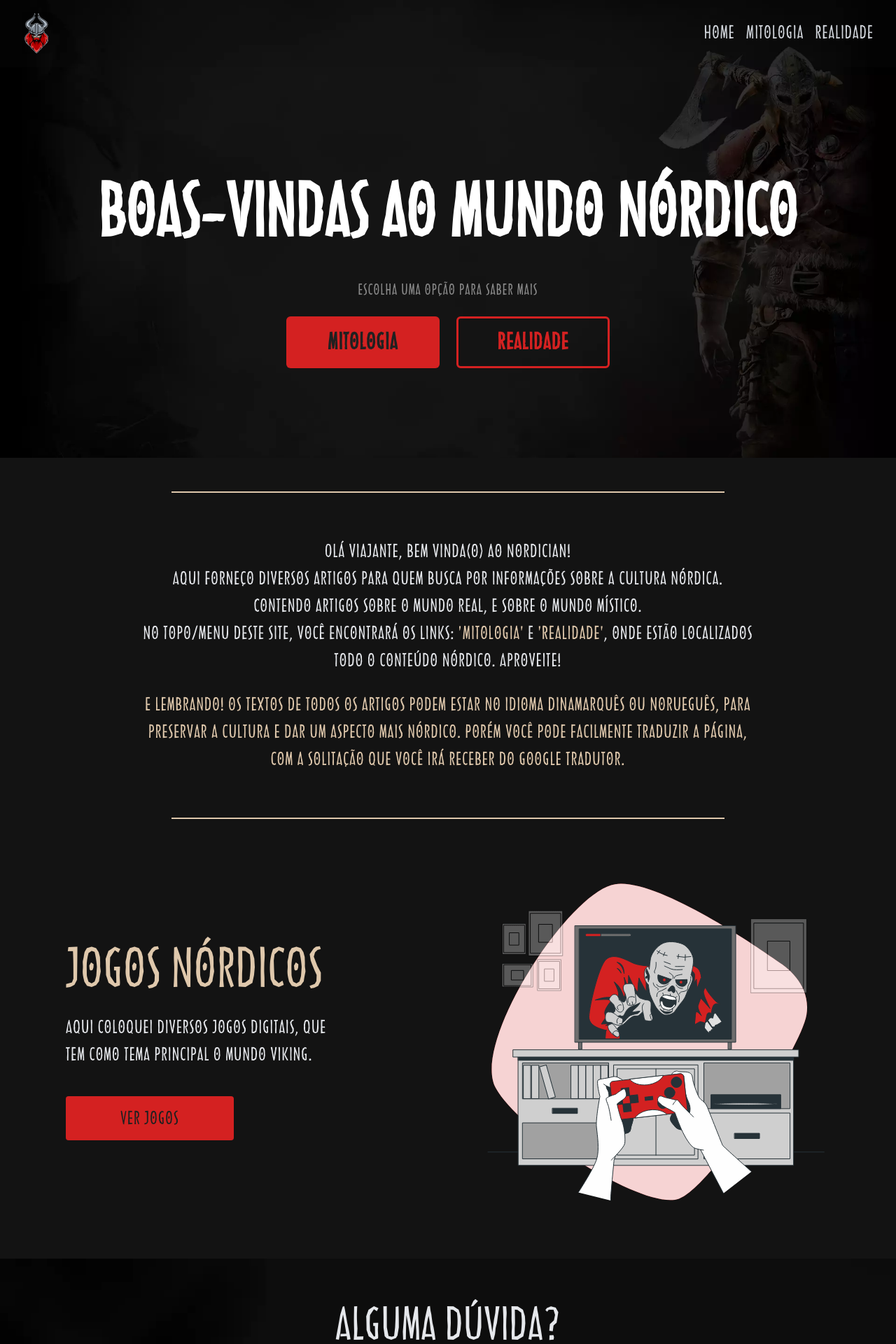
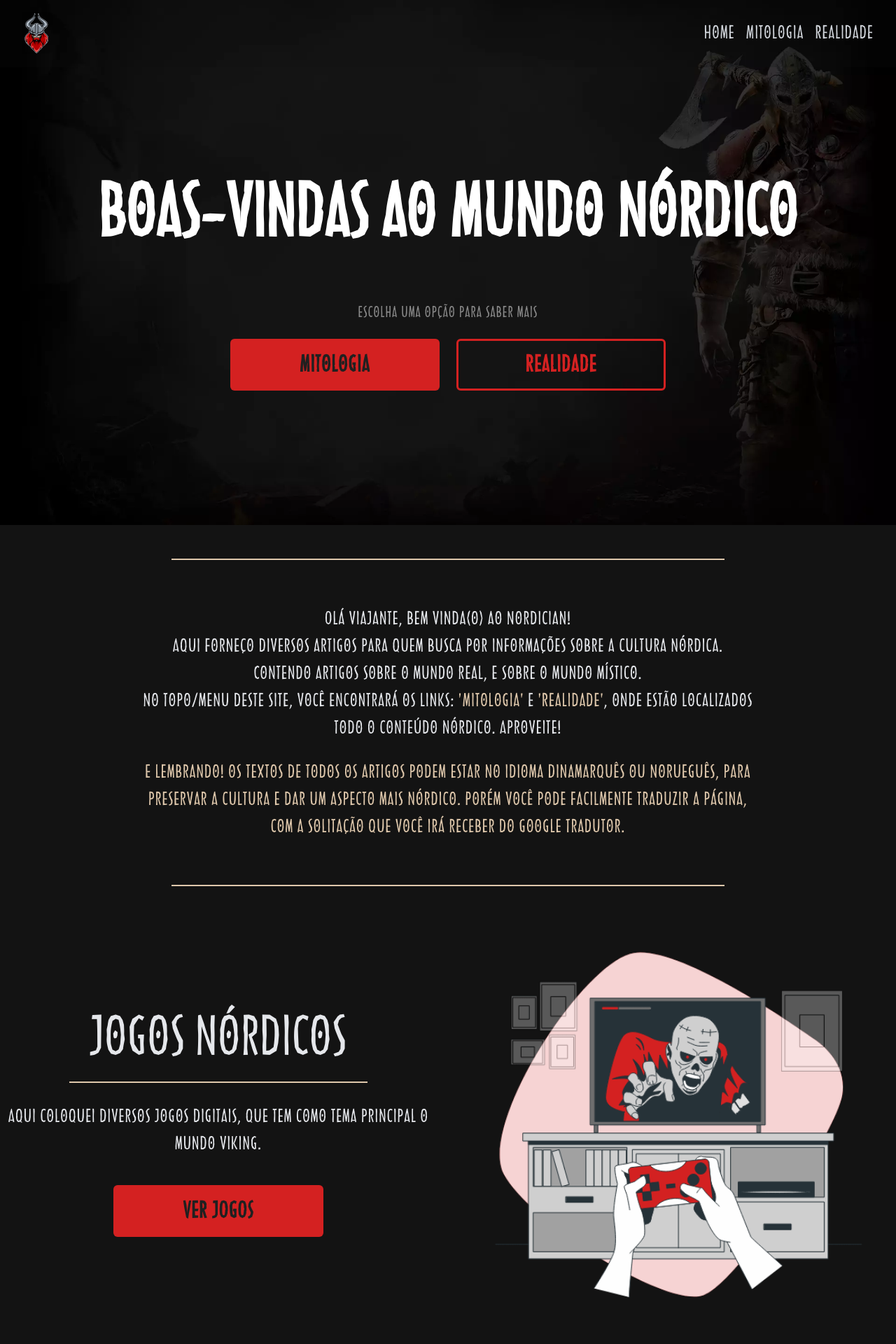
Before and after one commit to giovanniclopes/nordician2, a React (Vite) app: page / in a window 1280 px wide. Shown: the top 1920 px of the page at 70% size. Built offline with nearby package versions, Linux system fonts and the light colour scheme.

Commit message:
'games' section updated

```diff
--- a/src/components/Button.tsx
+++ b/src/components/Button.tsx
@@ -10,8 +10,8 @@ export function Button({ title, type = "PRIMARY", ...rest }: ButtonProps) {
     <button
       className={classNames(
         type === "PRIMARY"
-          ? "bg-red-400 text-gray-500 border-[3px] border-transparent rounded-md text-3xl py-4 px-14 transition-all hover:bg-opacity-80 mbl:text-2xl mbl:px-9 mbl:py-3"
-          : "bg-transparent border-[3px] border-red-400 rounded-md text-red-400 text-3xl py-4 px-14 transition-all hover:border-opacity-80 hover:text-opacity-80 mbl:text-2xl mbl:px-9 mbl:py-3"
+          ? "py-4 px-24 bg-red-400 text-gray-500 border-[3px] border-transparent rounded-md text-3xl font-bold transition-all hover:bg-opacity-80 mbl:text-2xl mbl:px-9 mbl:py-3"
+          : "py-4 px-24 bg-transparent border-[3px] border-red-400 rounded-md text-red-400 text-3xl font-bold transition-all hover:border-opacity-80 hover:text-opacity-80 mbl:text-2xl mbl:px-9 mbl:py-3"
       )}
     >
       {title}
--- a/src/pages/Home.tsx
+++ b/src/pages/Home.tsx
@@ -9,11 +9,14 @@ export function Home() {
     <>
       <ScrollToTop />
       <Navbar />
-      <div id="section1" className="h-max bg-main bg-cover pt-32 mbl:pt-12">
+      <div
+        id="section1"
+        className="h-max bg-main bg-cover pt-32 pb-16 mbl:pt-12 mbl:pb-0"
+      >
         <div className="flex items-center justify-center py-40 sm:py-32">
-          <div className="flex flex-col items-center justify-center gap-12 font-nordica font-bold">
+          <div className="flex flex-col items-center justify-center gap-20">
             <div className="flex flex-col items-center justify-center gap-4">
-              <h1 className="text-white text-8xl text-center mbl:text-5xl">
+              <h1 className="text-white text-8xl text-center font-bold mbl:text-5xl">
                 Boas-vindas ao Mundo Nórdico
               </h1>
             </div>
@@ -56,33 +59,33 @@ export function Home() {
         </p>
         <hr className="border border-maroon-100 w-2/3 mt-10" />
       </div>
-      <div id="section3" className="flex items-center justify-center p-5 mx-5">
-        <div className="flex flex-row justify-center items-center gap-52 mbl:flex-col-reverse mbl:gap-20">
-          <div className="flex flex-col gap-10 mbl:items-center mbl:text-center">
-            <div className="flex flex-col gap-7 w-96">
-              <h1 className="text-7xl text-maroon-100 mbl:text-5xl">
-                Jogos Nórdicos
-              </h1>
-              <p className="w-full">
+      <div
+        id="section3 games"
+        className="flex items-center justify-center p-5 mx-5"
+      >
+        <div className="grid grid-cols-2 gap-28  mbl:flex flex-col-reverse mbl:gap-20">
+          <div className="flex flex-col items-center justify-center gap-10 text-center mbl:items-center">
+            <div className="flex flex-col items-center gap-7 w-max mbl:w-96">
+              <h1 className="text-7xl mbl:text-5xl">Jogos Nórdicos</h1>
+              <hr className="border border-maroon-100 w-2/3" />
+              <p className="w-[40rem]">
                 Aqui coloquei diversos jogos digitais, que tem como tema
                 principal o mundo viking.
               </p>
             </div>
-            <div className="w-fit">
+            <div>
               <Link to="/games">
-                <button className="flex items-center justify-center w-60 bg-red-400 text-gray-500 rounded p-3 mbl:w-72 transition-all hover:bg-opacity-80">
-                  Ver Jogos
-                </button>
+                <Button title="VER JOGOS" type="PRIMARY" />
               </Link>
             </div>
           </div>
           <div>
-            <img className="mbl:w-80" src={GamesIllustration} alt="" />
+            <img className="w-[35rem] mbl:w-80" src={GamesIllustration} alt="" />
           </div>
         </div>
       </div>
       <div
-        id="section4"
+        id="section4 form"
         className="flex flex-col justify-center mt-10 p-16 bg-contact bg-cover"
       >
         <div className="flex flex-col items-center gap-12">
```
